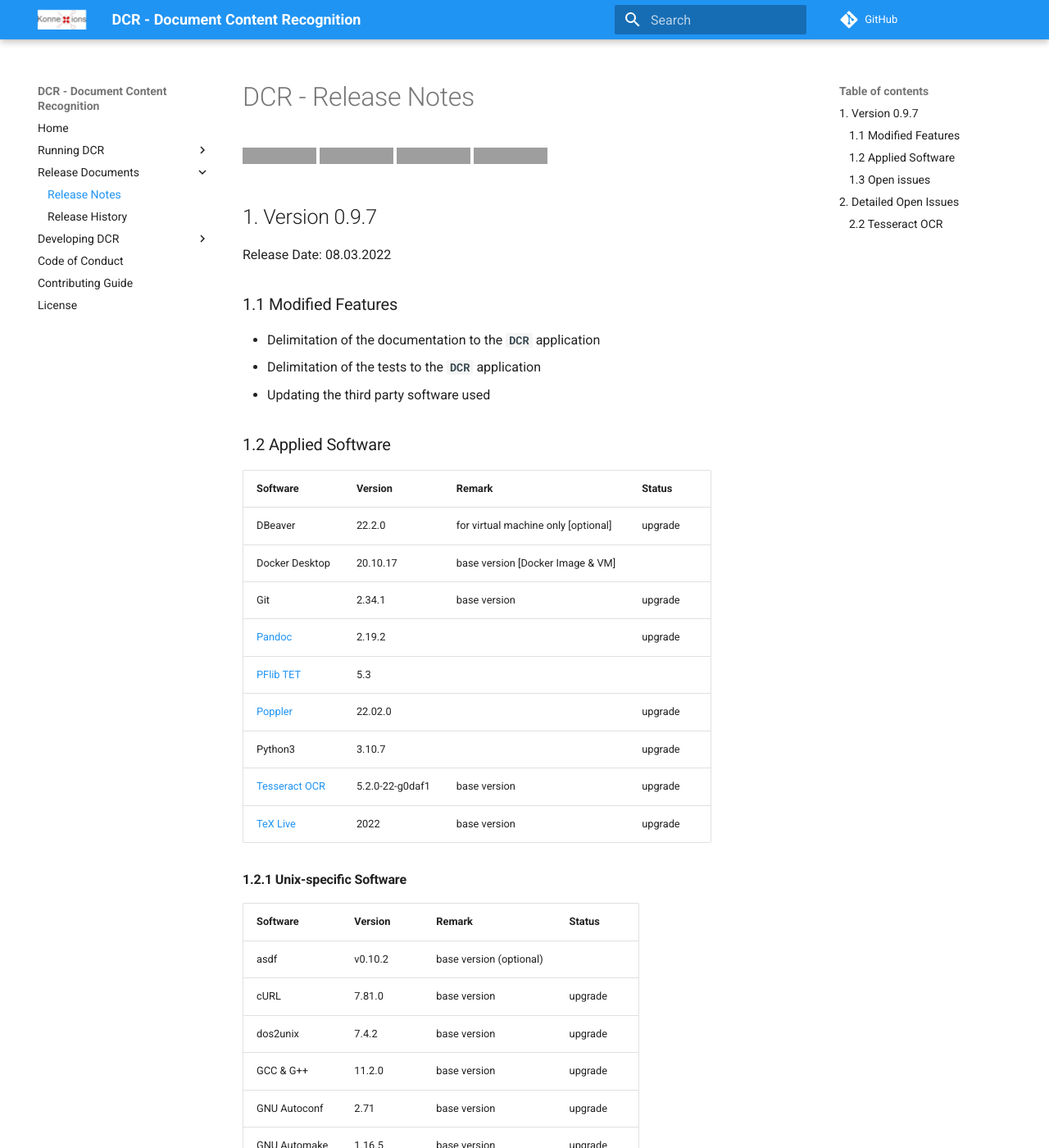
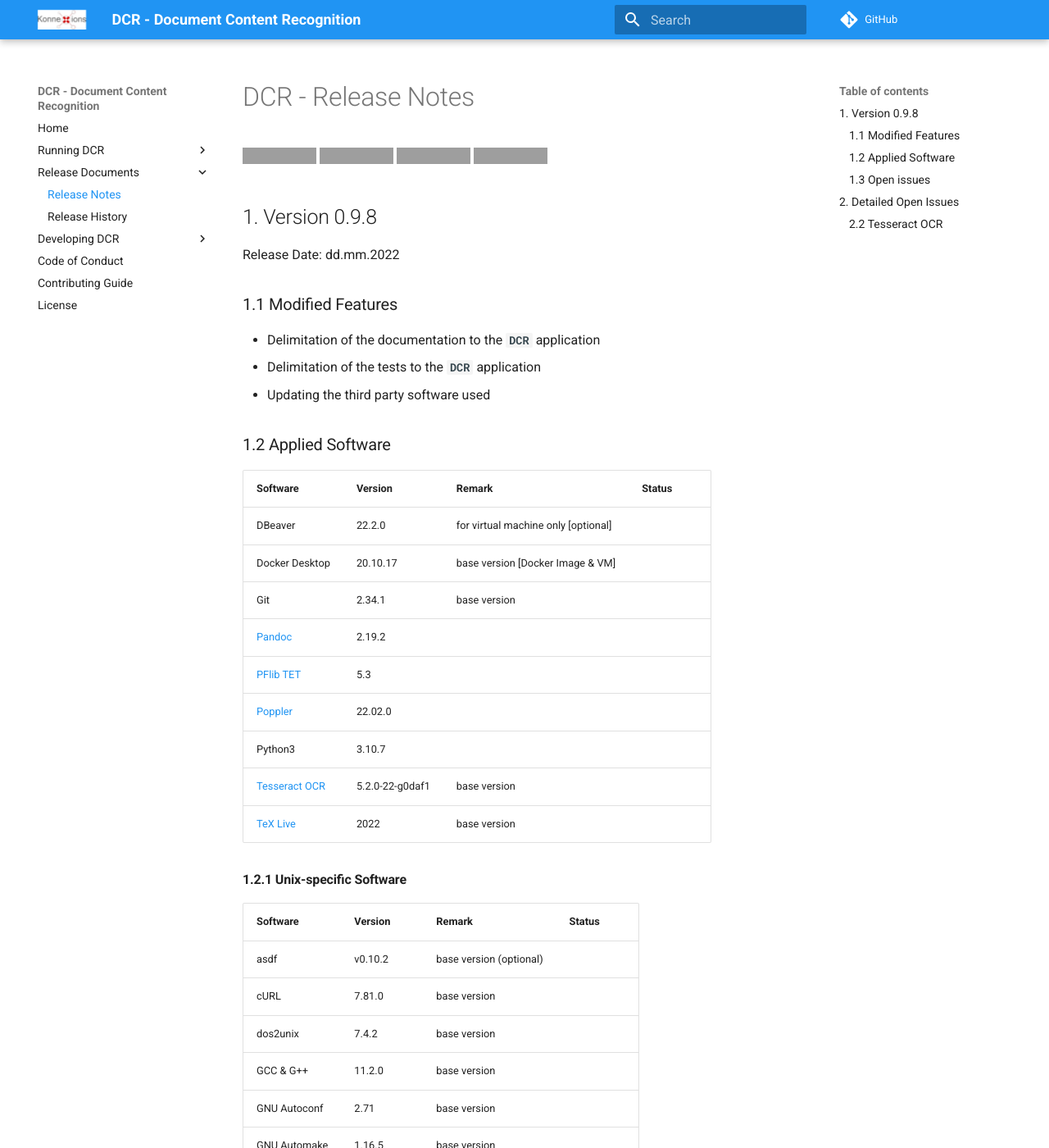
Before and after one commit to KonnexionsGmbH/dcr, an MkDocs documentation site: the page built from docs/release_notes.md, in a window 1280 px wide and 1400 px high. Shown: the whole window at 82% size. Built offline with MkDocs 1.6.1 and Material for MkDocs 9.7.7, drawn with Linux system fonts in a browser that asks for light colours; comment, search, counter and statistics services are not loaded; some of the changed text lies outside the part shown; grey boxes are pictures that could not be loaded.

Commit message:
Preparation Version 0.9.8

```diff
--- a/docs/release_notes.md
+++ b/docs/release_notes.md
@@ -3,11 +3,11 @@
 ![Coveralls GitHub](https://img.shields.io/coveralls/github/KonnexionsGmbH/dcr.svg)
 ![GitHub (Pre-)Release](https://img.shields.io/github/v/release/KonnexionsGmbH/dcr?include_prereleases)
 ![GitHub (Pre-)Release Date](https://img.shields.io/github/release-date-pre/KonnexionsGmbh/dcr)
-![GitHub commits since latest release](https://img.shields.io/github/commits-since/KonnexionsGmbH/dcr/0.9.7)
+![GitHub commits since latest release](https://img.shields.io/github/commits-since/KonnexionsGmbH/dcr/0.9.8)
 
-## 1. Version 0.9.7
+## 1. Version 0.9.8
 
-Release Date: 08.03.2022
+Release Date: dd.mm.2022
 
 ### 1.1 Modified Features
 
@@ -17,36 +17,36 @@
 
 ### 1.2 Applied Software
 
-| Software                                                                      | Version         | Remark                              | Status  |
-|:------------------------------------------------------------------------------|:----------------|:------------------------------------|---------|
-| DBeaver                                                                       | 22.2.0          | for virtual machine only [optional] | upgrade |
-| Docker Desktop                                                                | 20.10.17        | base version [Docker Image & VM]    |         |
-| Git                                                                           | 2.34.1          | base version                        | upgrade |
-| [Pandoc](https://pandoc.org){:target="_blank"}                                | 2.19.2          |                                     | upgrade |
-| [PFlib TET](https://www.pdflib.com/products/tet){:target="_blank"}            | 5.3             |                                     |         |
-| [Poppler](https://poppler.freedesktop.org){:target="_blank"}                  | 22.02.0         |                                     | upgrade |
-| Python3                                                                       | 3.10.7          |                                     | upgrade |
-| [Tesseract OCR](https://github.com/tesseract-ocr/tesseract){:target="_blank"} | 5.2.0-22-g0daf1 | base version                        | upgrade |
-| [TeX Live](https://www.tug.org/texlive){:target="_blank"}                     | 2022            | base version                        | upgrade |
+| Software                                                                      | Version         | Remark                              | Status |
+|:------------------------------------------------------------------------------|:----------------|:------------------------------------|--------|
+| DBeaver                                                                       | 22.2.0          | for virtual machine only [optional] |        |
+| Docker Desktop                                                                | 20.10.17        | base version [Docker Image & VM]    |        |
+| Git                                                                           | 2.34.1          | base version                        |        |
+| [Pandoc](https://pandoc.org){:target="_blank"}                                | 2.19.2          |                                     |        |
+| [PFlib TET](https://www.pdflib.com/products/tet){:target="_blank"}            | 5.3             |                                     |        |
+| [Poppler](https://poppler.freedesktop.org){:target="_blank"}                  | 22.02.0         |                                     |        |
+| Python3                                                                       | 3.10.7          |                                     |        |
+| [Tesseract OCR](https://github.com/tesseract-ocr/tesseract){:target="_blank"} | 5.2.0-22-g0daf1 | base version                        |        |
+| [TeX Live](https://www.tug.org/texlive){:target="_blank"}                     | 2022            | base version                        |        |
 
 #### 1.2.1 Unix-specific Software
 
-| Software                                                        | Version     | Remark                  | Status  |
-|:----------------------------------------------------------------|:------------|:------------------------|---------|
-| asdf                                                            | v0.10.2     | base version (optional) |         |
-| cURL                                                            | 7.81.0      | base version            | upgrade |
-| dos2unix                                                        | 7.4.2       | base version            | upgrade |
-| GCC & G++                                                       | 11.2.0      | base version            | upgrade |
-| GNU Autoconf                                                    | 2.71        | base version            | upgrade |
-| GNU Automake                                                    | 1.16.5      | base version            | upgrade |
-| GNU make                                                        | 4.3         | base version            | upgrade |
-| [htop](https://htop.dev){:target="_blank"}                      | 3.2.1       | optional                |         |
-| [OpenSSL](https://www.openssl.org){:target="_blank"}            | 1.1.1o      |                         | upgrade |
-| [procps](https://github.com/warmchang/procps){:target="_blank"} | 3.3.17      | base version (optional) | upgrade |
-| [tmux](https://github.com/tmux/tmux/wiki){:target="_blank"}     | 3.3a        | optional                |         |
-| Ubuntu                                                          | 22.04.4 LTS | base version            | upgrade |
-| Vim                                                             | 8.2.3995    | base version (optional) | upgrade |
-| Wget                                                            | 1.21.2      |                         | upgrade |
+| Software                                                        | Version     | Remark                  | Status |
+|:----------------------------------------------------------------|:------------|:------------------------|--------|
+| asdf                                                            | v0.10.2     | base version (optional) |        |
+| cURL                                                            | 7.81.0      | base version            |        |
+| dos2unix                                                        | 7.4.2       | base version            |        |
+| GCC & G++                                                       | 11.2.0      | base version            |        |
+| GNU Autoconf                                                    | 2.71        | base version            |        |
+| GNU Automake                                                    | 1.16.5      | base version            |        |
+| GNU make                                                        | 4.3         | base version            |        |
+| [htop](https://htop.dev){:target="_blank"}                      | 3.2.1       | optional                |        |
+| [OpenSSL](https://www.openssl.org){:target="_blank"}            | 1.1.1o      |                         |        |
+| [procps](https://github.com/warmchang/procps){:target="_blank"} | 3.3.17      | base version (optional) |        |
+| [tmux](https://github.com/tmux/tmux/wiki){:target="_blank"}     | 3.3a        | optional                |        |
+| Ubuntu                                                          | 22.04.4 LTS | base version            |        |
+| Vim                                                             | 8.2.3995    | base version (optional) |        |
+| Wget                                                            | 1.21.2      |                         |        |
 
 #### 1.2.2 Windows-specific Software
 
```
Also changed, not shown: README.md (+1 -1 lines), docs/developing_development_environment.md (+2 -2 lines), docs/release_history.md (+51 -0 lines), 10 other files.
